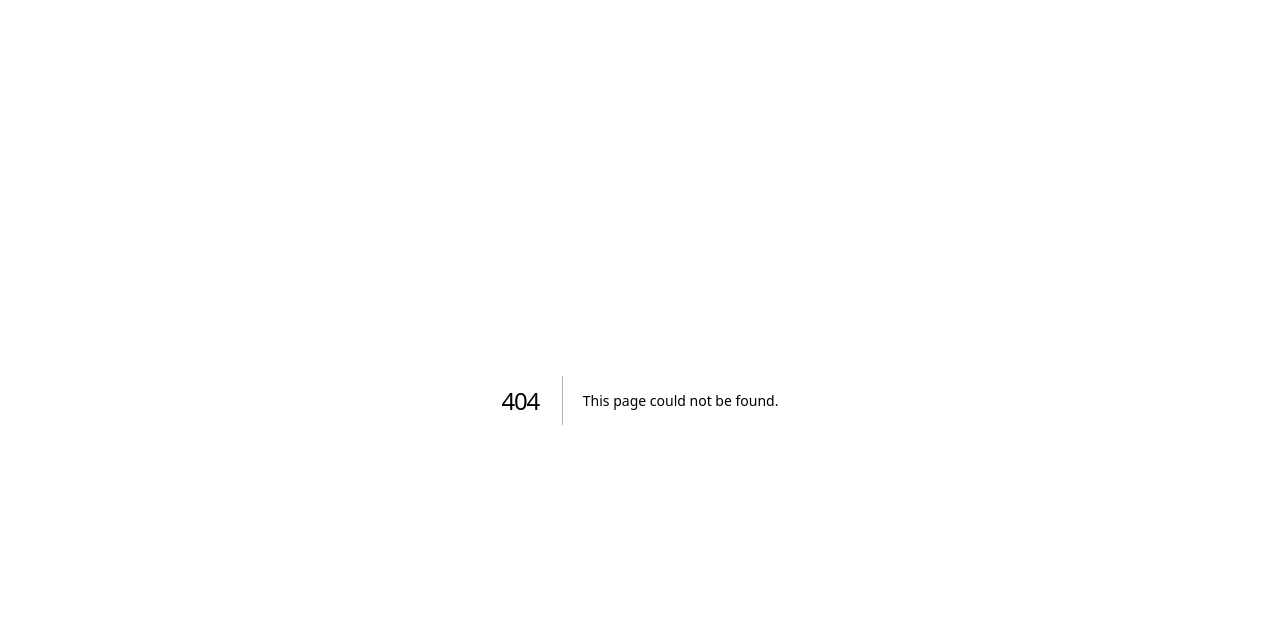
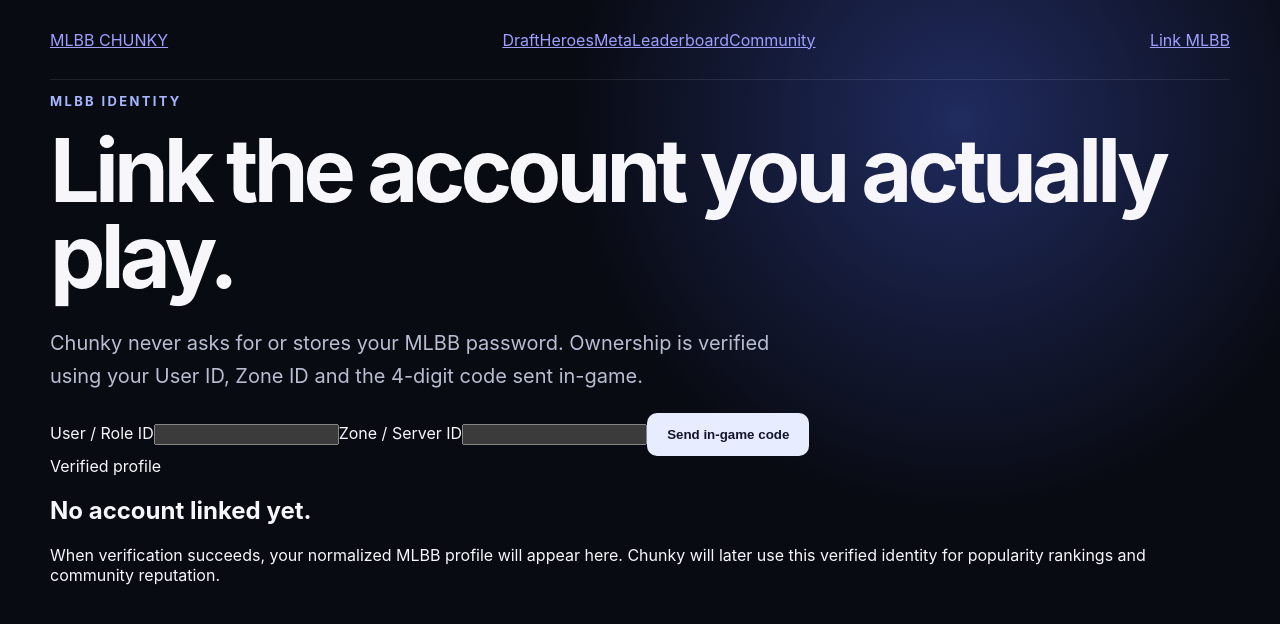
Before and after one commit to tawsif113/mlbb-chunky, a Next.js app in the folder frontend/: page /link-account in a window 1280 px wide. Before the commit this address had no page. Shown: the top 624 px of the page. Built offline with nearby package versions, Linux system fonts and the light colour scheme; no server answers.

Commit message:
feat(frontend): add MLBB account linking flow

```diff
--- /dev/null
+++ b/frontend/app/link-account/page.tsx
@@ -0,0 +1,113 @@
+"use client";
+
+import { FormEvent, useState } from "react";
+import { SiteNav } from "../components/SiteNav";
+
+const API_BASE = process.env.NEXT_PUBLIC_API_BASE_URL ?? "http://localhost:8080";
+
+type Profile = {
+  roleId?: number;
+  zoneId?: number;
+  name?: string;
+  avatar?: string;
+  level?: number;
+  rankLevel?: number;
+  historyRankLevel?: number;
+  registeredCountry?: string;
+};
+
+export default function LinkAccountPage() {
+  const [roleId, setRoleId] = useState("");
+  const [zoneId, setZoneId] = useState("");
+  const [code, setCode] = useState("");
+  const [codeSent, setCodeSent] = useState(false);
+  const [profile, setProfile] = useState<Profile | null>(null);
+  const [message, setMessage] = useState("");
+  const [busy, setBusy] = useState(false);
+
+  async function sendCode(event: FormEvent) {
+    event.preventDefault();
+    setBusy(true);
+    setMessage("");
+    try {
+      const response = await fetch(`${API_BASE}/api/v1/auth/mlbb/verification-code`, {
+        method: "POST",
+        headers: { "Content-Type": "application/json" },
+        body: JSON.stringify({ roleId: Number(roleId), zoneId: Number(zoneId) }),
+      });
+      if (!response.ok) throw new Error(`Could not send code (${response.status})`);
+      setCodeSent(true);
+      setMessage("Verification code requested. Check your MLBB in-game mail.");
+    } catch (cause) {
+      setMessage(cause instanceof Error ? cause.message : "Could not send verification code");
+    } finally {
+      setBusy(false);
+    }
+  }
+
+  async function verify(event: FormEvent) {
+    event.preventDefault();
+    setBusy(true);
+    setMessage("");
+    try {
+      const response = await fetch(`${API_BASE}/api/v1/auth/mlbb/verify`, {
+        method: "POST",
+        headers: { "Content-Type": "application/json" },
+        body: JSON.stringify({ roleId: Number(roleId), zoneId: Number(zoneId), verificationCode: code }),
+      });
+      if (!response.ok) throw new Error(`Verification failed (${response.status})`);
+      setProfile(await response.json());
+      setMessage("MLBB account ownership verified.");
+    } catch (cause) {
+      setMessage(cause instanceof Error ? cause.message : "Verification failed");
+    } finally {
+      setBusy(false);
+    }
+  }
+
+  return (
+    <main>
+      <SiteNav />
+      <section className="page-header compact">
+        <p className="eyebrow">MLBB IDENTITY</p>
+        <h1>Link the account you actually play.</h1>
+        <p className="lede">Chunky never asks for or stores your MLBB password. Ownership is verified using your User ID, Zone ID and the 4-digit code sent in-game.</p>
+      </section>
+
+      <section className="workspace two-column">
+        <div className="panel">
+          <form className="form-panel" onSubmit={sendCode}>
+            <label>User / Role ID<input inputMode="numeric" value={roleId} onChange={(e) => setRoleId(e.target.value)} required /></label>
+            <label>Zone / Server ID<input inputMode="numeric" value={zoneId} onChange={(e) => setZoneId(e.target.value)} required /></label>
+            <button disabled={busy || !roleId || !zoneId} type="submit">{busy ? "Requesting…" : "Send in-game code"}</button>
+          </form>
+
+          {codeSent && (
+            <form className="form-panel verification-form" onSubmit={verify}>
+              <label>4-digit verification code<input maxLength={4} pattern="\d{4}" inputMode="numeric" value={code} onChange={(e) => setCode(e.target.value.replace(/\D/g, ""))} placeholder="1234" required /></label>
+              <button disabled={busy || code.length !== 4} type="submit">Verify account</button>
+            </form>
+          )}
+          {message && <p className="status-text">{message}</p>}
+        </div>
+
+        <div className="panel account-preview">
+          <span className="card-kicker">Verified profile</span>
+          {profile ? (
+            <>
+              <h2>{profile.name ?? "MLBB Player"}</h2>
+              <div className="profile-list">
+                <span>Role ID <strong>{profile.roleId ?? roleId}</strong></span>
+                <span>Zone ID <strong>{profile.zoneId ?? zoneId}</strong></span>
+                <span>Level <strong>{profile.level ?? "—"}</strong></span>
+                <span>Country <strong>{profile.registeredCountry ?? "—"}</strong></span>
+              </div>
+            </>
+          ) : (
+            <><h2>No account linked yet.</h2><p>When verification succeeds, your normalized MLBB profile will appear here. Chunky will later use this verified identity for popularity rankings and community reputation.</p></>
+          )}
+        </div>
+      </section>
+    </main>
+  );
+}
```
